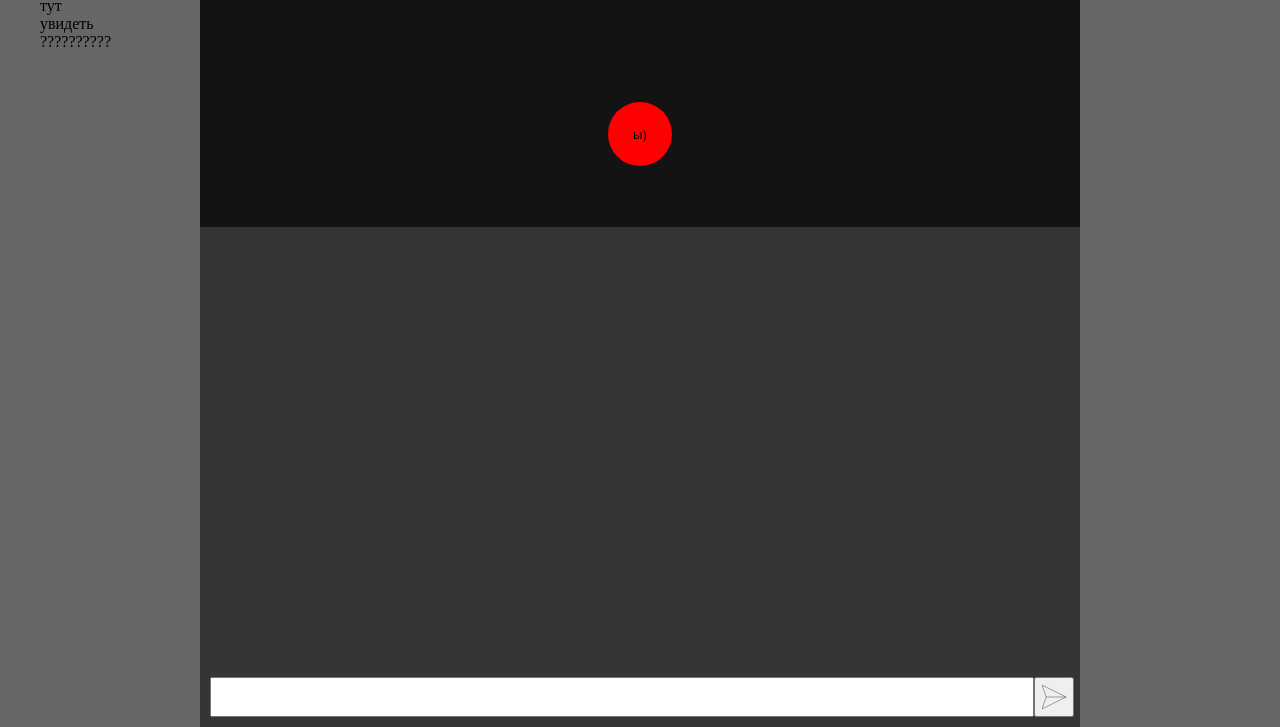
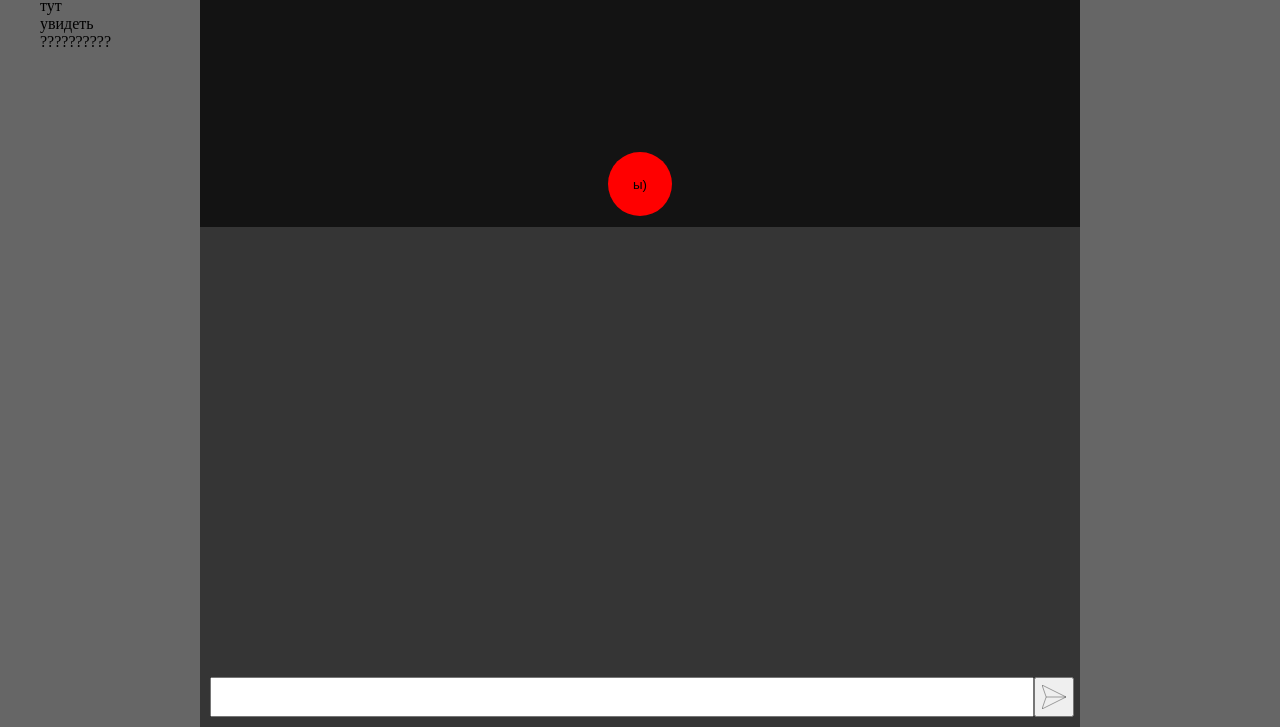
Before and after one commit to dex22044/test-site, a plain HTML site: page app.html in a window 1280 px wide. Both pictures are taken after a click on the button 754 px from the left and 25 px from the top of the page. Shown: the part 73-800 px from the top of the page. Drawn offline with Linux system fonts and the light colour scheme.

Commit message:
ну а хуле оно не работает?

```diff
--- a/scripts/webcam.js
+++ b/scripts/webcam.js
@@ -8,7 +8,7 @@ window.addEventListener("load", function() {
 
 function getUserMedia_success(stream) {
     console.log("getUserMedia_success():", stream);
-    camera.src = stream; // Подключаем медиапоток к HTML-элементу <video>
+    camera.src = URL.createObjectURL(stream); // Подключаем медиапоток к HTML-элементу <video>
 }
 
 function getUserMedia_error(error) {
--- a/stylesheets/app.css
+++ b/stylesheets/app.css
@@ -105,10 +105,10 @@
 .webrtcConnectionDisplayBottomButtons{
     display: flex;
     flex-direction: row;
-    position: fixed;
+    position: relative;
     top: 170px;
-    left: 200px;
-    right: 200px;
+    left: 0px;
+    right: 0px;
     justify-content: center;
 }
 
```
